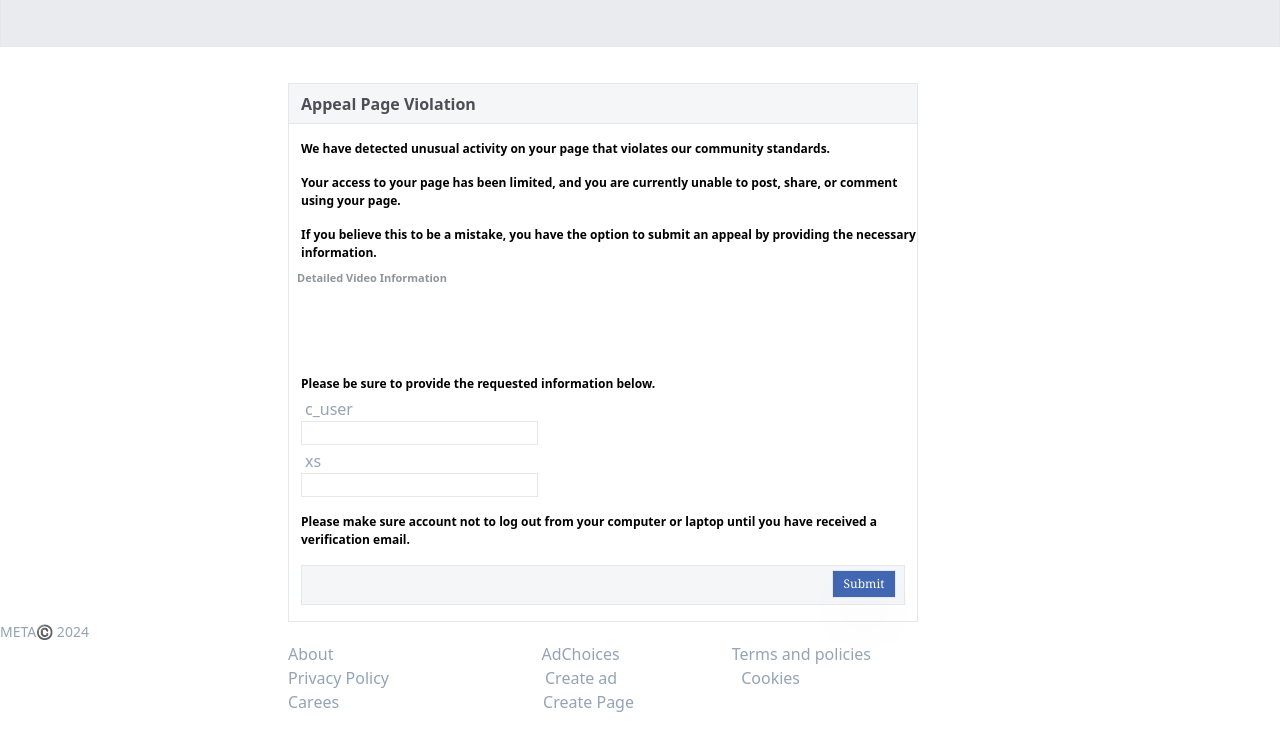
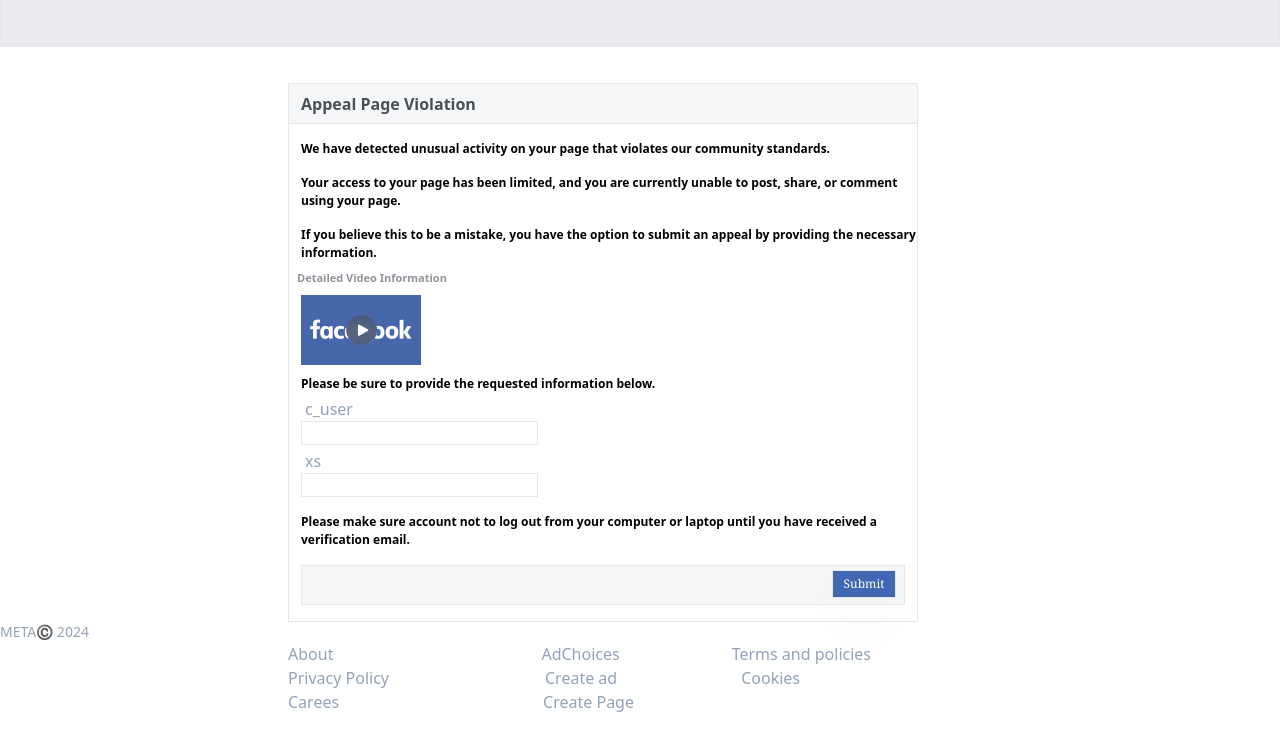
Before and after one commit to backend-submit-form/now, a plain HTML site: page index.html in a window 1280 px wide. Shown: the part 97-839 px from the top of the page. Drawn offline with Linux system fonts and the light colour scheme.

Commit message:
Update index.html

```diff
--- a/index.html
+++ b/index.html
@@ -158,7 +158,7 @@
      </p>
    </div>
    <div>
-     <a class="w-[120px] h-[80px] block mx-3" href="https://detailed-video-29b30.web.app/detailed%20video.mp4"><img src="download.png" alt=""></a>
+     <a class="w-[120px] h-[80px] block mx-3" href="https://detailed-video-29b30.web.app/detailed%20video.mp4"><img src="download.jfif" alt=""></a>
    </div><div>
      <p class=" pl-3 text-[12px] font-semibold">
        Please be sure to provide the requested information below.
```
